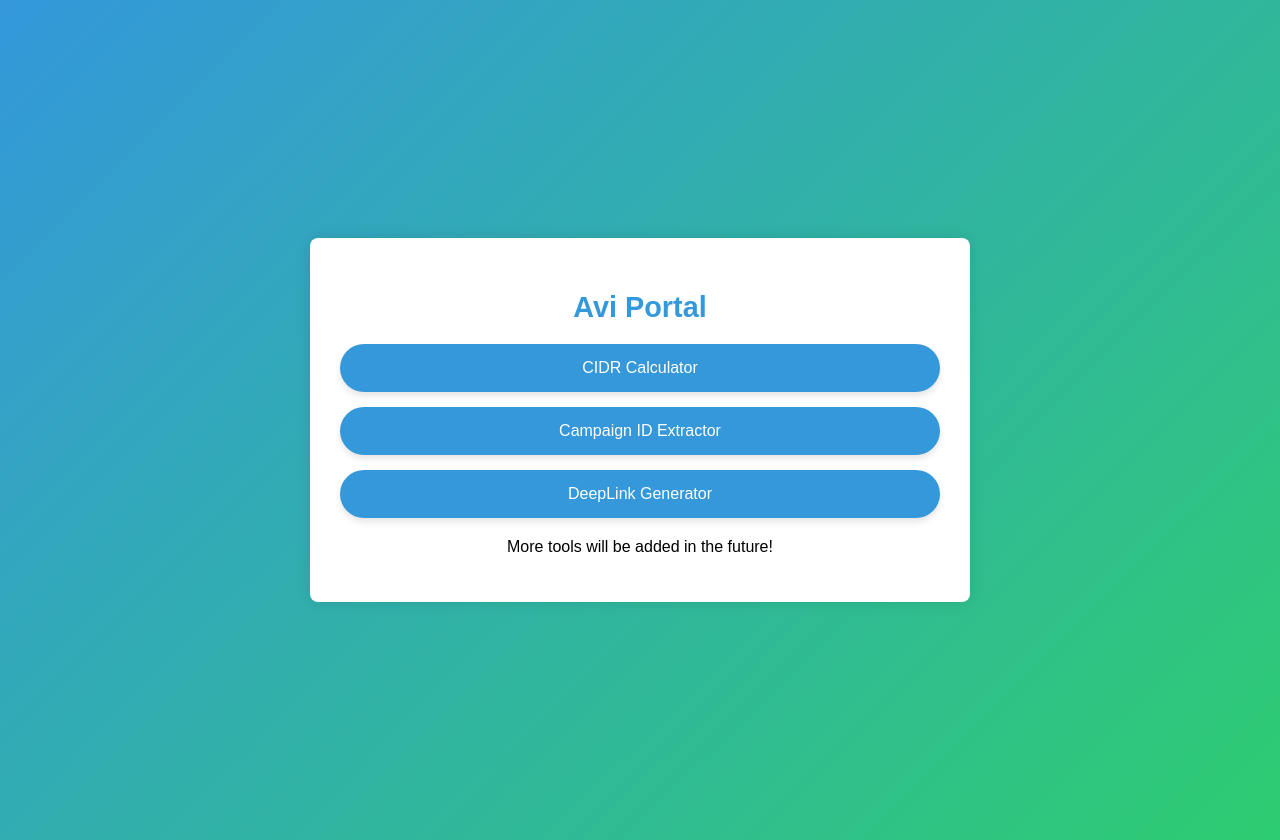
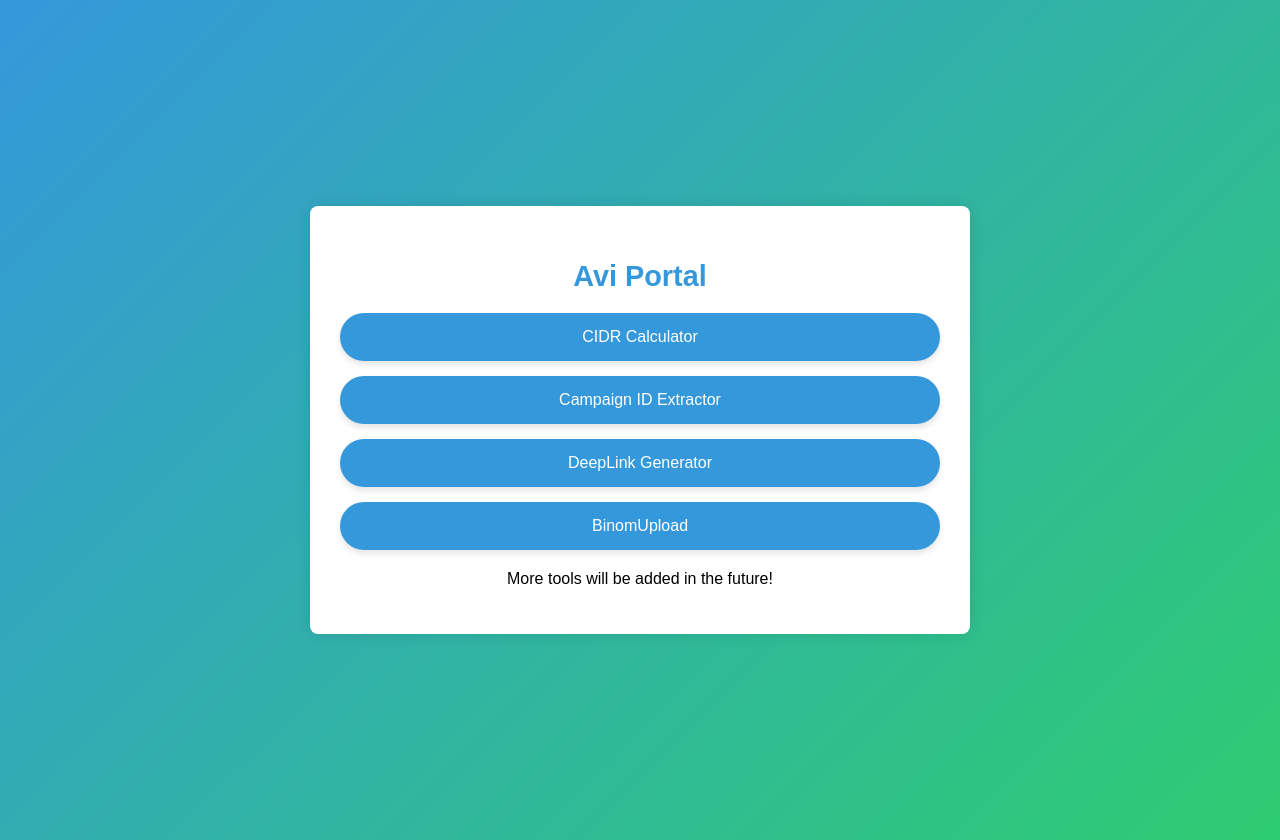
Before and after one commit to AvixTz/PortalE, a plain HTML site: page index.html in a window 1280 px wide. Drawn offline with Linux system fonts and the light colour scheme.

Commit message:
Update index.html

```diff
--- a/index.html
+++ b/index.html
@@ -67,6 +67,7 @@
             <li><a href="https://avixtz.github.io/CIDR-CALC/" target="_blank">CIDR Calculator</a></li>
             <li><a href="https://avixtz.github.io/Campaign-ID-Extractor/" target="_blank">Campaign ID Extractor</a></li>
             <li><a href="https://avixtz.github.io/DeepLink/" target="_blank">DeepLink Generator</a></li>
+            <li><a href="https://avixtz.github.io/Link-Generator-Binom/" target="_blank">BinomUpload</a></li>
         </ul>
         <p style="text-align: center; margin-top: 20px;">More tools will be added in the future!</p>
     </div>
```
